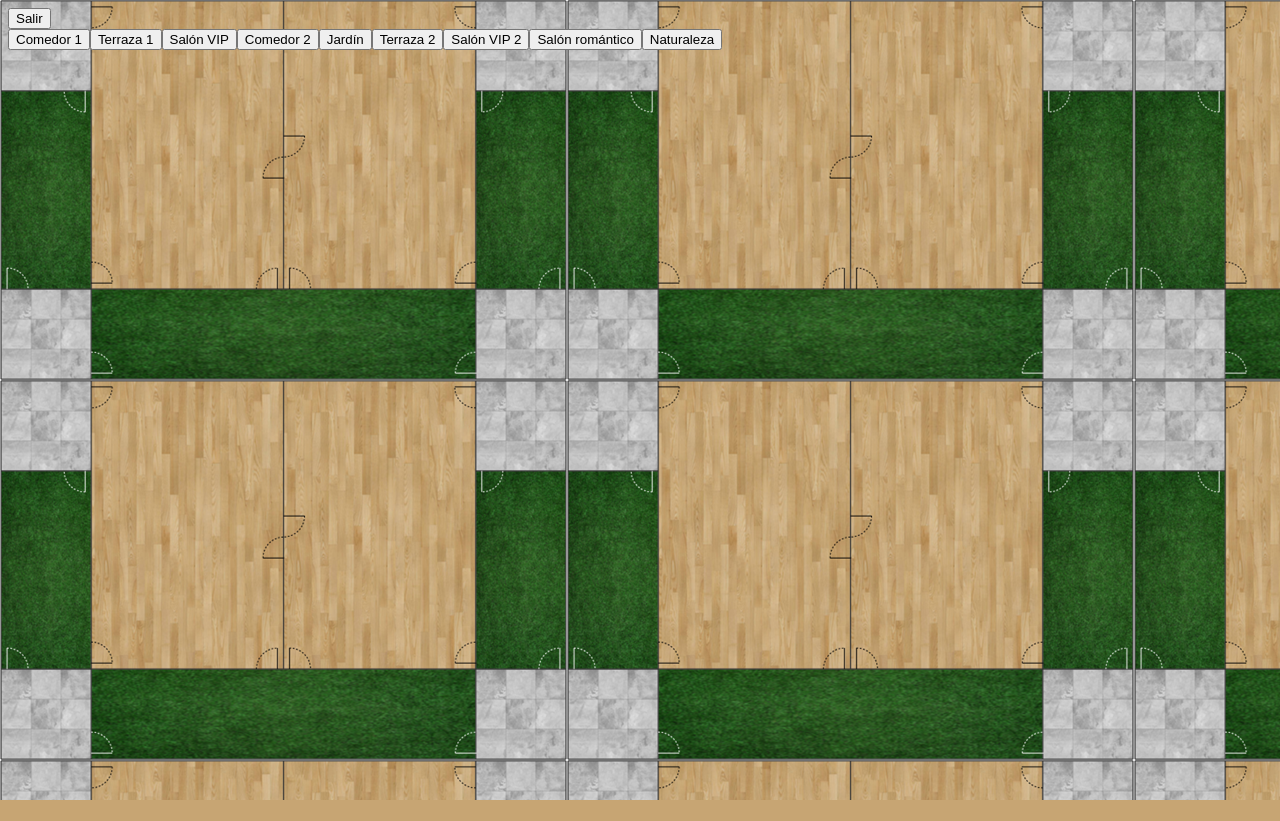
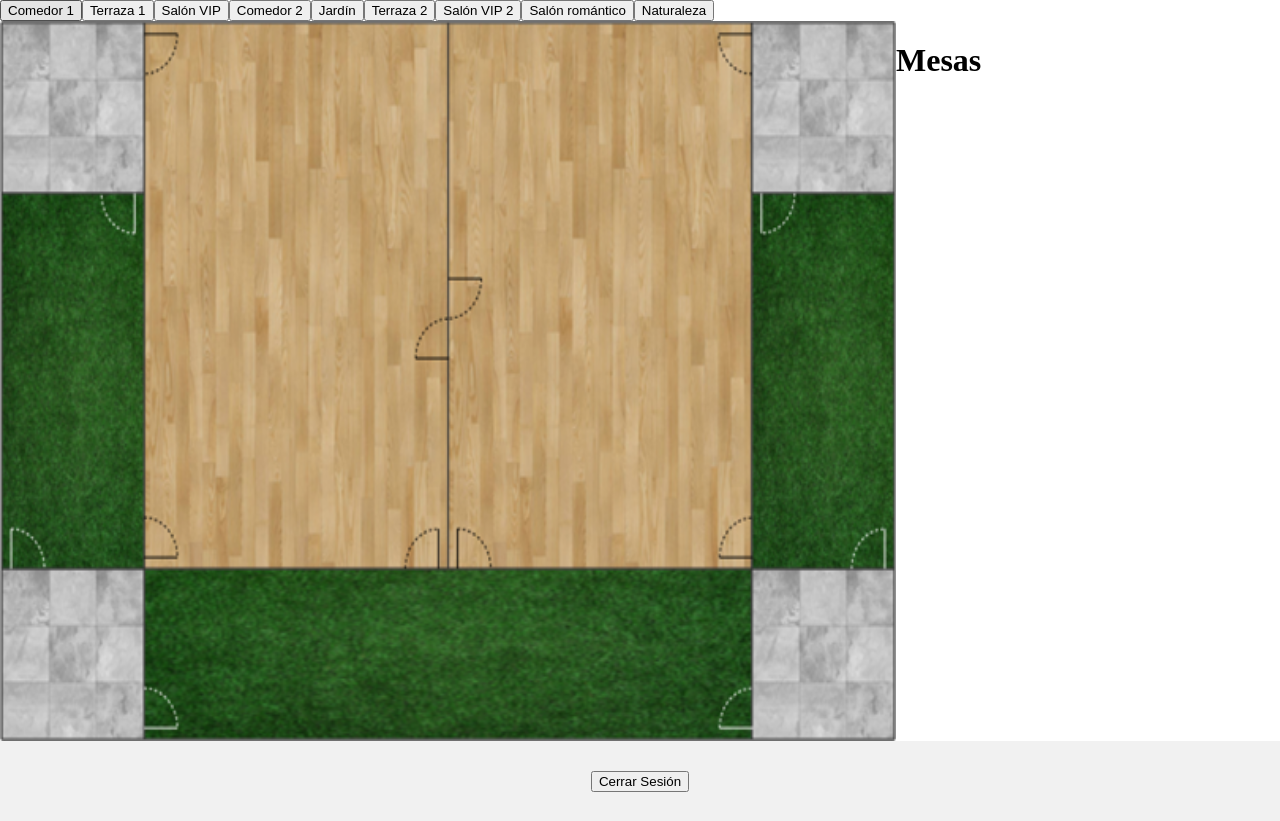
Before and after one commit to HugoAlda/PROYECTO_RESTAURANTE, a PHP site: page /Paginas/salas.php in a window 1280 px wide. Before the commit the page ends 800 px from the top, so only its background shows below. Run offline with PHP 8.4, Linux system fonts and the light colour scheme; the visitor is signed in with stand-in values (Sample User, id 1); data comes from the database, SQL or seed files in the repository.

Commit message:
Cambios sala

```diff
--- a/CSS/estilos-salas.css
+++ b/CSS/estilos-salas.css
@@ -1,3 +1,49 @@
-body {
-    background-image: url(./img/MapeadoRestaurante.png);
+body{
+    margin: 0;
+    padding: 0;
 }
+
+/* Contenedor principal */
+.contenedor {
+    display: flex;
+    flex-direction: column;
+    height: 100vh; /* Ocupa toda la altura de la pantalla */
+}
+
+/* Contenedor superior (mapeado + mesas) */
+.contenedor-superior {
+    display: flex;
+    width: 100%;
+    height: 90%; /* Ocupa el 80% de la altura */
+}
+
+/* Div mapeado */
+.mapeado {
+    width: 70%; /* 70% del ancho */
+    height: 100%; /* Ocupa el 100% de la altura asignada en .contenedor-superior */
+    background-size: cover;
+    background-position: center;
+    background-repeat: no-repeat;
+}
+
+.mapeado>img{
+    width: 100%;
+    height: 100%;
+}
+
+/* Div mesas */
+.mesas {
+    width: 30%; /* 30% del ancho */
+    height: 100%; /* Ocupa el 100% de la altura asignada en .contenedor-superior */
+    display: flex;
+}
+
+/* Footer */
+.footer {
+    width: 100%; /* 100% del ancho */
+    height: 10%; /* Ocupa el 20% de la altura */
+    display: flex;
+    align-items: center;
+    justify-content: center;
+    background-color: #f1f1f1; /* Color de fondo opcional */
+}
--- a/Paginas/salas.php
+++ b/Paginas/salas.php
@@ -7,9 +7,6 @@
     <title>TPV Simulado</title>
 </head>
 <body>
-
-<a href="../index.php"><button class="logout">Salir</button></a>
-
     <form action="./mesas.php" method="POST">
         <div class="container">
             <?php
@@ -51,6 +48,18 @@
             ?>
         </div>
     </form>
-
+    <div class="contenedor">
+        <div class="contenedor-superior">
+            <div class="mapeado">
+                <img src="../CSS/img/MapeadoRestaurante.png">
+            </div>
+            <div class="mesas">
+                <h1>Mesas</h1>
+            </div>
+        </div>
+        <div class="footer">
+            <a href="../index.php"><button class="logout">Cerrar Sesión</button></a>
+        </div>
+    </div>
 </body>
 </html>
```
Lines whose indentation alone changed are shown as unchanged.
